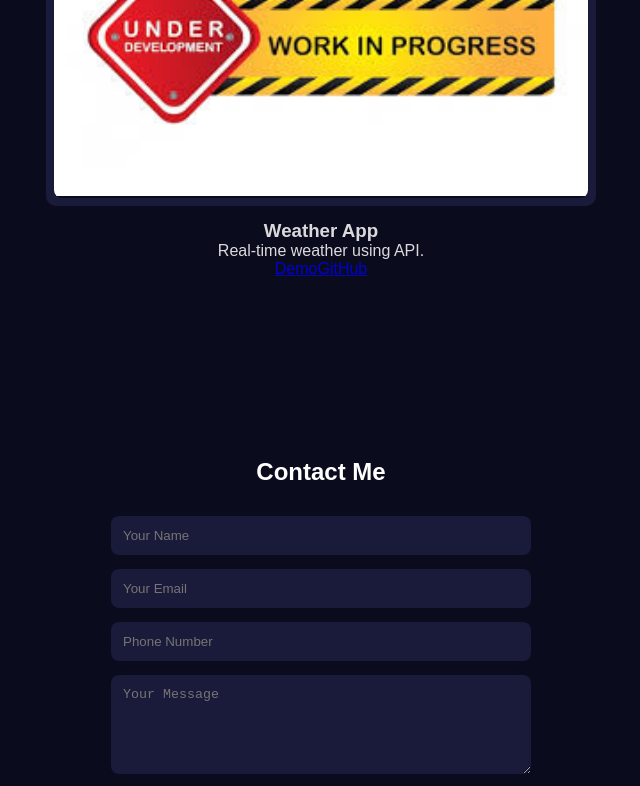
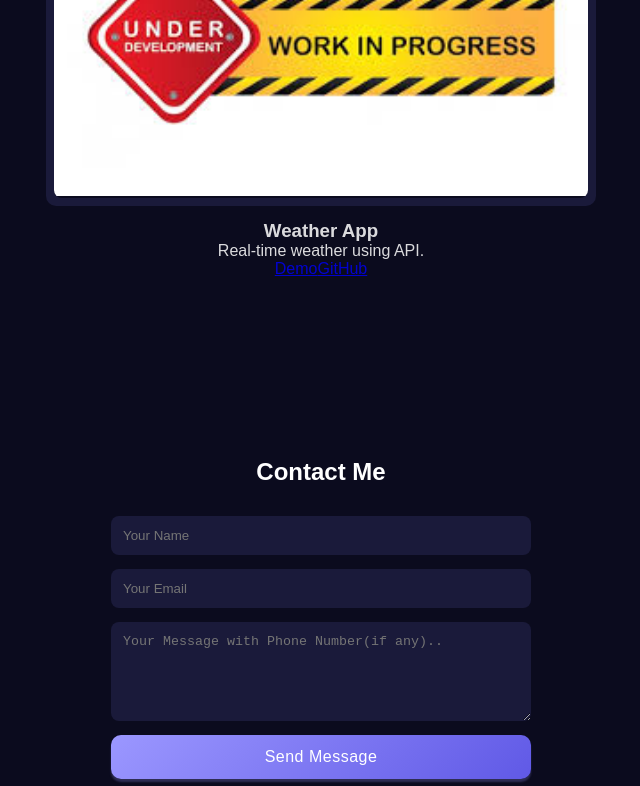
Before and after one commit to sagarjha33/portfolio, a React (Vite) app: page / in a window 1280 px wide. Shown: the part 2000-2786 px from the top of the page, without its empty margins (319-959 px from the left). Built offline with nearby package versions, Linux system fonts and the light colour scheme.

Commit message:
UI updates and fixes

```diff
--- a/src/App.jsx
+++ b/src/App.jsx
@@ -207,18 +207,15 @@ export default function App() {
   action="https://formspree.io/f/mkonddar"
   method="POST"
 >
-          {/* REQUIRED FOR EMAIL */}
   <input type="hidden" name="_subject" value="New Portfolio Message 🚀" />
-          <input type="hidden" name="_replyto" value="email" />
-          <input type="hidden" name="_next" value="https://sagarjha.vercel.app/" />
 
   <input type="text" name="name" placeholder="Your Name" required />
   <input type="email" name="email" placeholder="Your Email" required />
-          <input type="tel" name="phone" placeholder="Phone Number" />
-          <textarea name="message" placeholder="Your Message" rows="5" required></textarea>
+  <textarea name="message" placeholder="Your Message with Phone Number(if any).." rows="5" required />
 
   <button type="submit">Send Message</button>
 </form>
+
       </section>
     </>
   );
```
Lines whose indentation alone changed are shown as unchanged.
